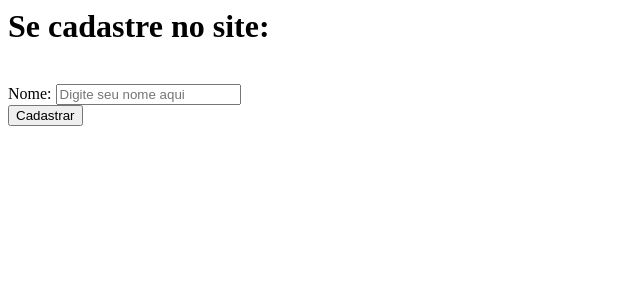
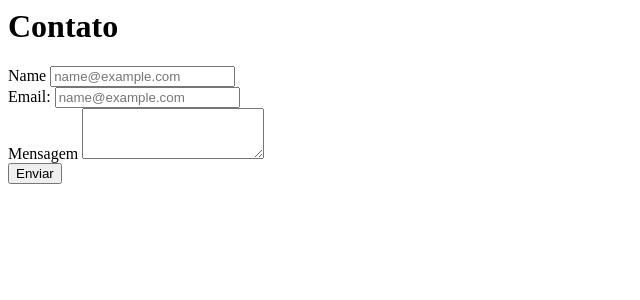
Before and after one commit to rodrigoDev6/clube-fullstack-udemy, a PHP site: page /pages/contato.php in a window 1280 px wide. Shown: the top 300 px of the page, without its empty margins (0-640 px from the left). Run offline with PHP 8.4, Linux system fonts and the light colour scheme.

Commit message:
form de contato

```diff
--- a/curso-php/phpParaQuemEntende/php-devclass/app/functions/pages.php
+++ b/curso-php/phpParaQuemEntende/php-devclass/app/functions/pages.php
@@ -4,10 +4,10 @@ function load()
 {
     $page = filter_input(INPUT_GET, 'page', FILTER_SANITIZE_FULL_SPECIAL_CHARS);
 
-    $page = !$page ? "pages/home.php" : "pages/{$page}.php";
+    $page = !$page ? 'pages/home.php' : "pages/{$page}.php";
 
     if (!file_exists($page)) {
-        echo throw new \Exception('Deu errado o carregamento da pagina');
+        throw new \Exception('Erro 404 página não existe');
     }
 
     return $page;
--- a/curso-php/phpParaQuemEntende/php-devclass/public/index.php
+++ b/curso-php/phpParaQuemEntende/php-devclass/public/index.php
@@ -14,7 +14,11 @@
 <body>
 
     <div class="container row-cols-12">
-        <?php require load(); ?>
+        <?php try {
+            require load();
+        } catch (Exception $e) {
+            echo $e->getMessage();
+        } ?>
     </div>
 
 </body>
--- a/curso-php/phpParaQuemEntende/php-devclass/public/pages/contato.php
+++ b/curso-php/phpParaQuemEntende/php-devclass/public/pages/contato.php
@@ -1,10 +1,20 @@
-<h1>Se cadastre no site:</h1>
-<br>
-<form action="teste.php" method="post">
+<h1>Contato</h1>
 
-    <label for="name">Nome:</label>
-    <input type="text" class="input-group" name="name" id="name" placeholder="Digite seu nome aqui">
+<form action="" method="post">
+    <div class="mb-3">
+        <label for="name" class="form-label">Name</label>
+        <input type="name" class="form-control" id="name" placeholder="name@example.com">
+    </div>
 
-    <br>
-    <button type="submit" class="btn btn-primary mt-2">Cadastrar</button>
+
+    <div class="mb-3">
+        <label for="email" class="form-label">Email:</label>
+        <input type="email" class="form-control" id="email" placeholder="name@example.com">
+    </div>
+    <div class="mb-3">
+        <label for="message" class="form-label">Mensagem</label>
+        <textarea class="form-control" id="message" rows="3"></textarea>
+    </div>
+
+    <input name="btn-send" id="btn-send" class="btn btn-primary" type="submit" value="Enviar">
 </form>
--- a/curso-php/phpParaQuemEntende/php-devclass/public/pages/home.php
+++ b/curso-php/phpParaQuemEntende/php-devclass/public/pages/home.php
@@ -1,4 +1,4 @@
 <h1>Bem vindo ao nosso site</h1>
 <p class="h6">página: home</p>
 
-<a href="?page=contato" rel="noopener noreferrer">Vá para o formulário</a>
+<a href="?page=contato" rel="noopener noreferrer">Formulário de contato</a>
```
